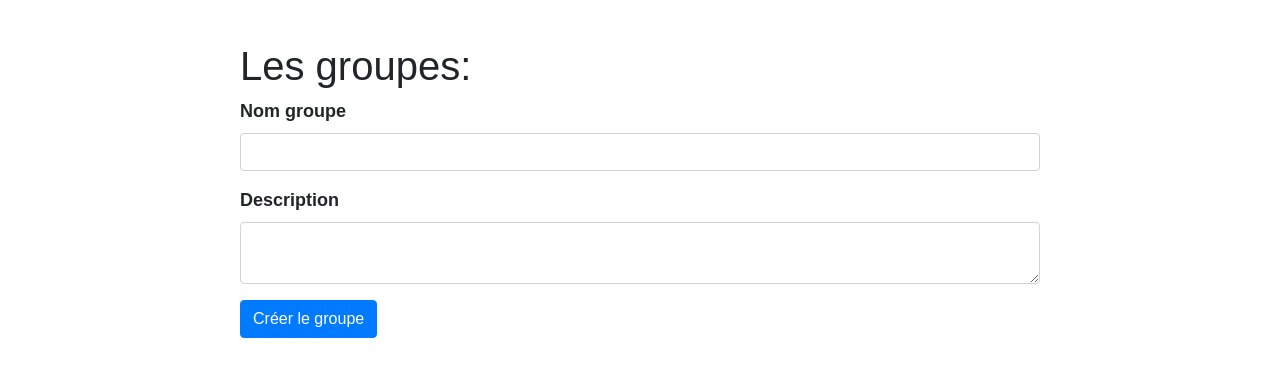
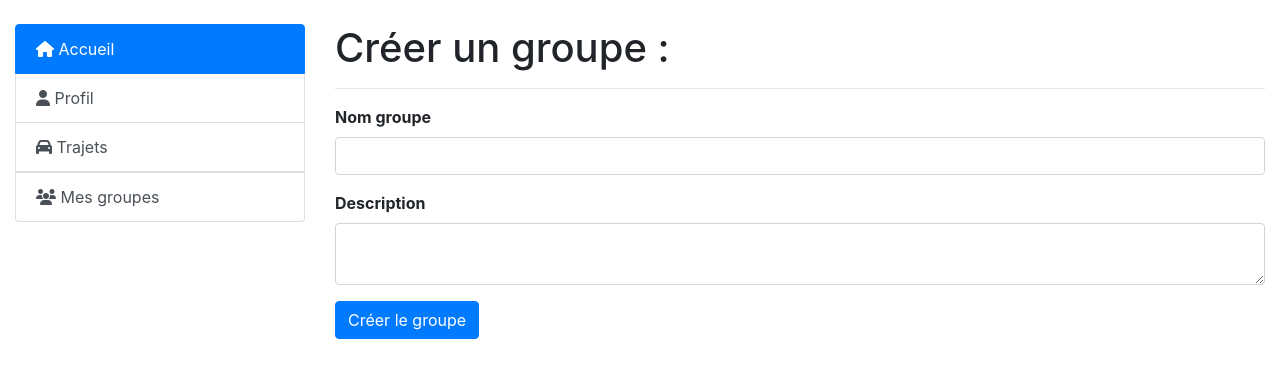
Before and after one commit to LudovicTagnon/adopteunautomate, a Symfony app: template templates/groupes/new_group.html.twig in a window 1280 px wide. Shown: the part 80-458 px from the top of the page. Run offline with Twig, Linux system fonts and the light colour scheme; the template is opened without the code that fills it, so the values that code supplies are empty; form fields are guessed from the names that the template uses; some libraries are stand-ins or nearby versions.

Commit message:
Ajout du volets de navigation dans la page "créer un groupe"

```diff
--- a/templates/groupes/new_group.html.twig
+++ b/templates/groupes/new_group.html.twig
@@ -3,15 +3,17 @@
 {% block title %}Creation de groupe {% endblock %}
 {#// PROB7MES de LIENS ET PB de CLE ETRANGERE #}
 {% block body %}
-    <style>
-        .example-wrapper { margin: 1em auto; max-width: 800px; width: 95%; font: 18px/1.5 sans-serif; }
-        .example-wrapper code { background: #F5F5F5; padding: 2px 6px; }
-    </style>
+<!-- contenu de la page -->
+    <div class = "container-fluid">
+        <div class="row justify-content-center">
+            </hr>
+            <div class="col-md-3"> <!-- Volets de navigation -->
+                {% include 'partials/_sidebar.html.twig' %}
+            </div>
 
-
-
-    <div class="example-wrapper">
-        <h1>Les groupes:</h1>
+            <div class="col-md-9">
+                <h1>Créer un groupe :</h1>
+                <hr/>
 
                 {{ form_start(form) }}
 
@@ -26,19 +28,12 @@
                     {{ form_label(form.description)}}
                     {{ form_widget(form.description,{'attr':{'value':'Aucune description'}})}}
                 </div>
-        <div class='form-group'>
-            <div>
-                <!--{//{form_label(form.utilisateurs)}}-->
-                <!--{//{form_widget(form.utilisateurs)}}-->
-            </div>
-            <div>
-
-            </div>
-        </div>
                 <div class= 'form-group'>
                     <button type="submit" class="btn btn-primary">Créer le groupe</button>
                 </div>
 
                 {{ form_end(form) }}
             </div>
+        </div>
+    </div>
 {% endblock %}
```
Lines whose indentation alone changed are shown as unchanged.
